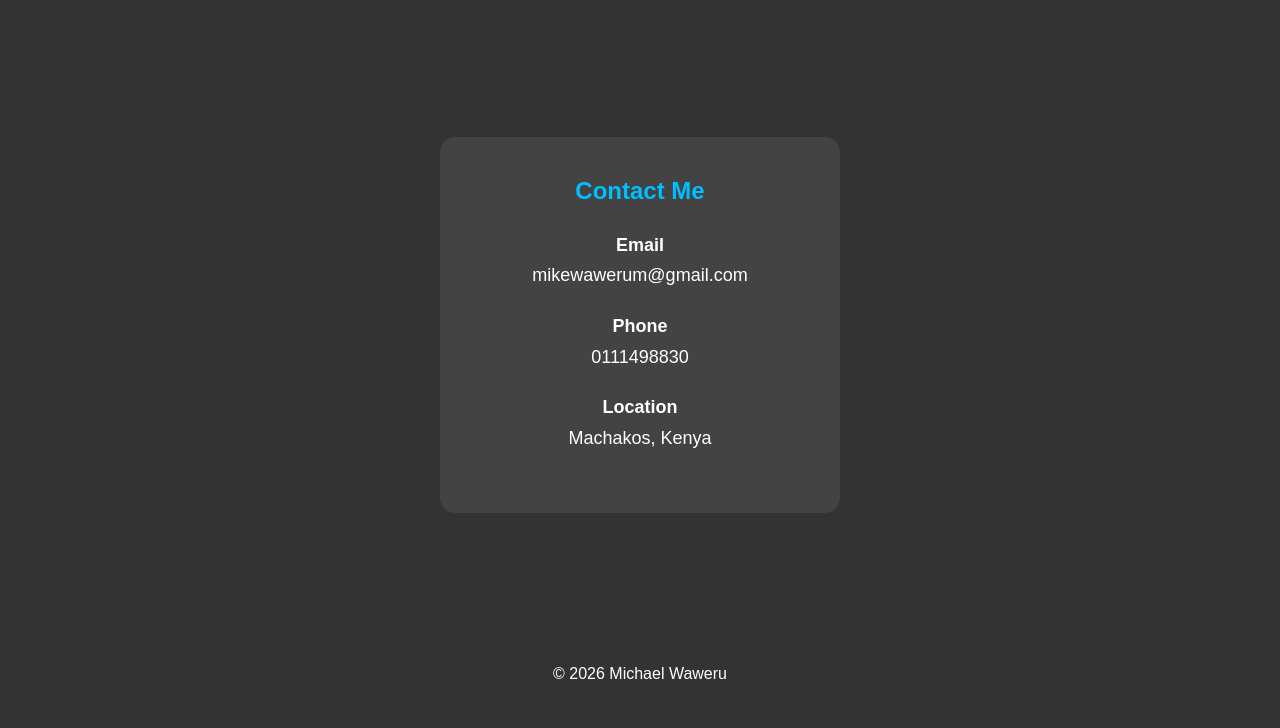
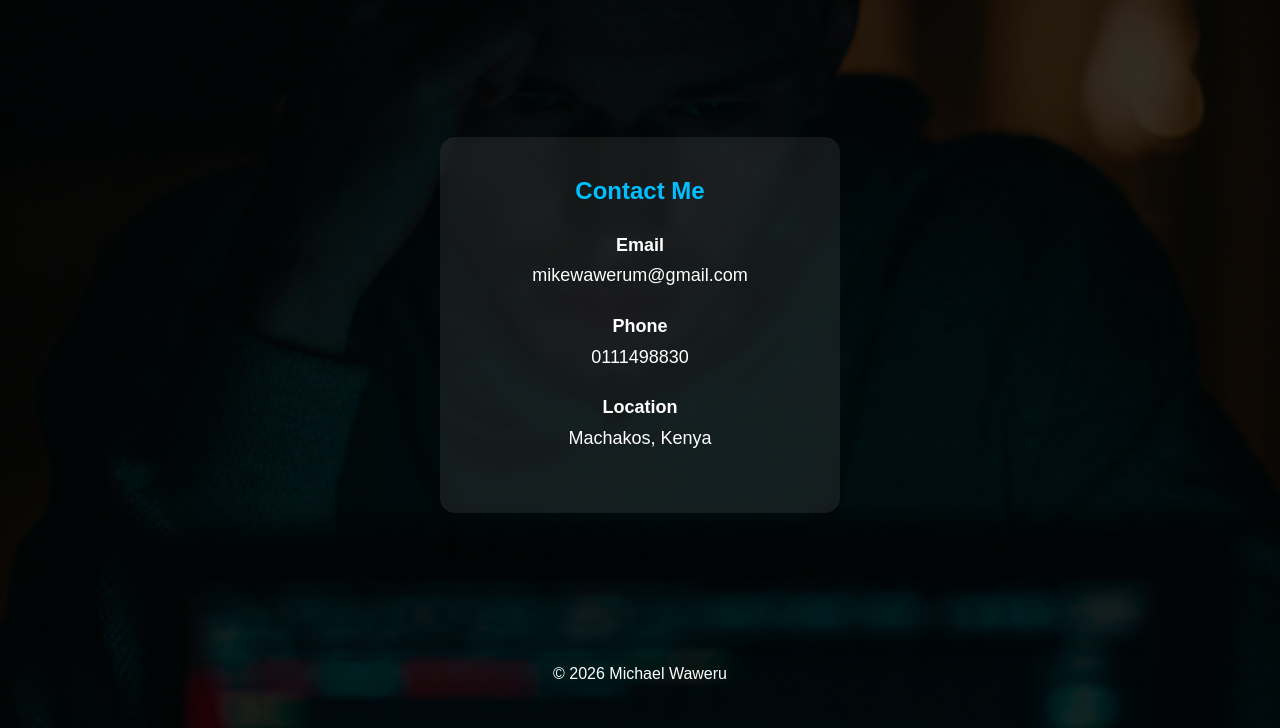
Before and after one commit to jaydon1455/CV-website-, a plain HTML site: page contact.html in a window 1280 px wide. Shown: the part 72-800 px from the top of the page. Drawn offline with Linux system fonts and the light colour scheme.

Commit message:
Update background image in contact.html

```diff
--- a/contact.html
+++ b/contact.html
@@ -16,7 +16,7 @@
     }
 
     body{
-      background:url('1000246963.jpg') no-repeat center center/cover;
+      background:url('IMG-20260518-WA0012.jpg') no-repeat center center/cover;
       color:white;
     }
 
```
